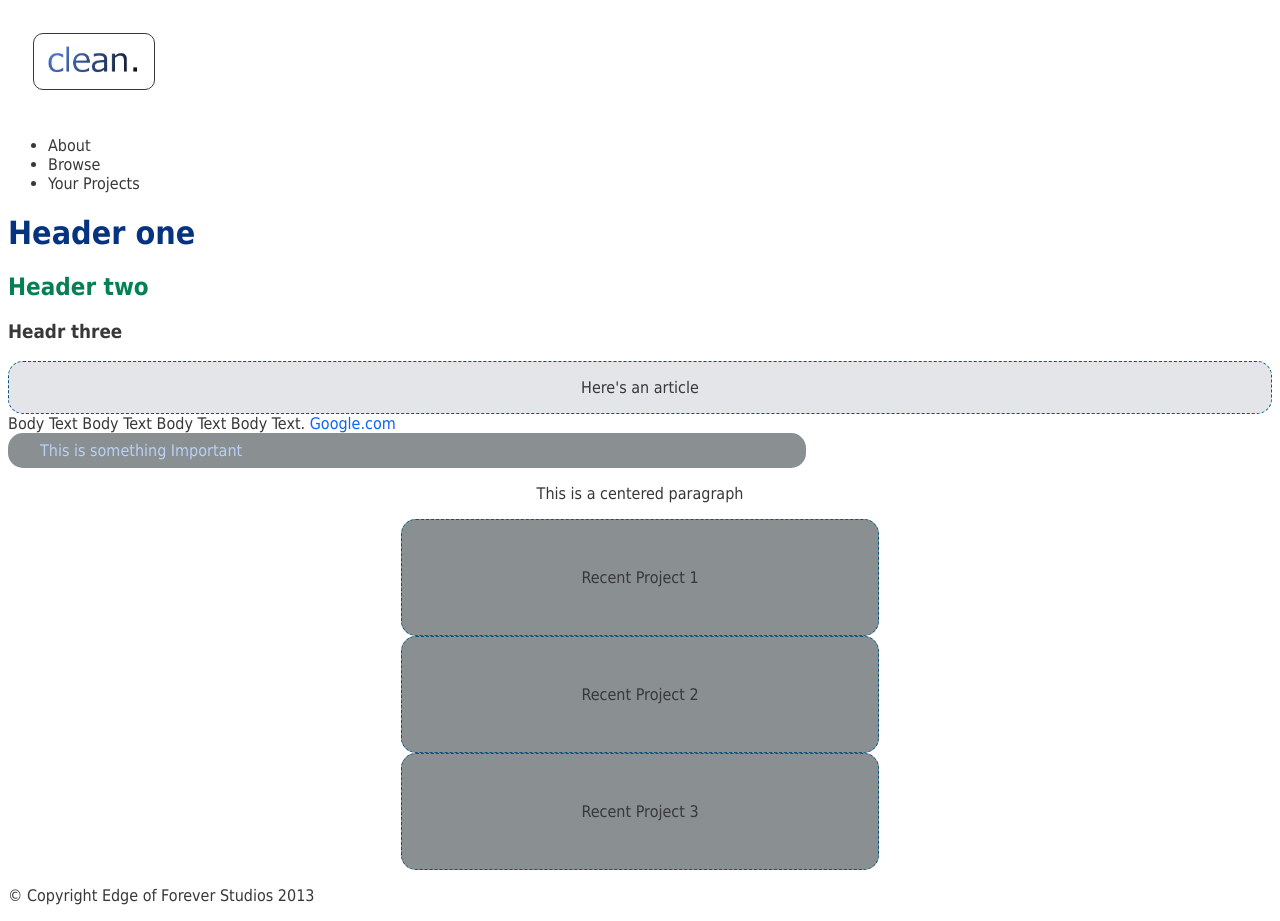
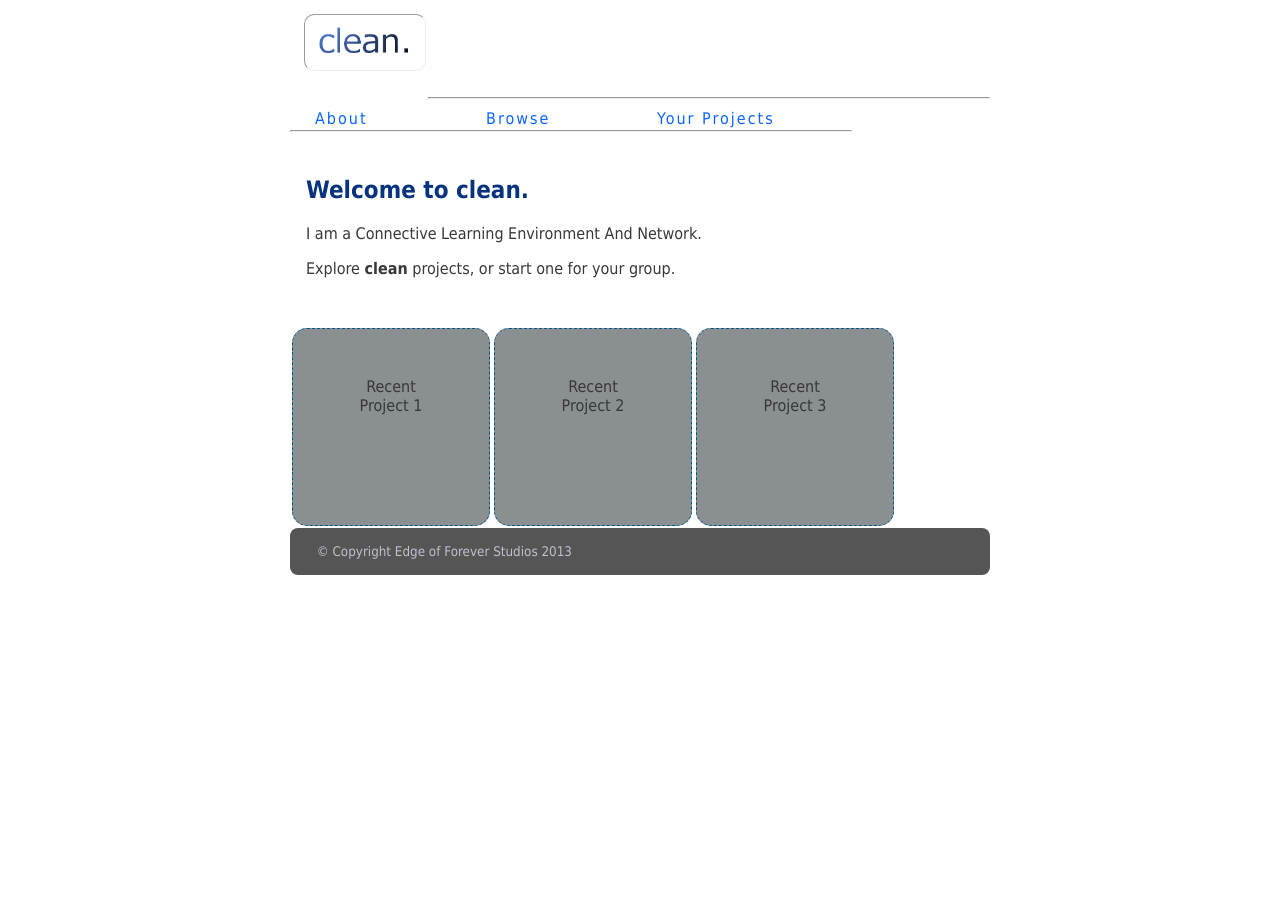
Before and after one commit to asymptoticdesign/clean, a Python web app: template templates/base.html in a window 1280 px wide. After the commit the page ends 575 px from the top, so only its background shows below. Run offline with Jinja, Linux system fonts and the light colour scheme; the template is opened without the code that fills it, so the values that code supplies are empty.

Commit message:
update to html

```diff
--- a/static/style.css
+++ b/static/style.css
@@ -3,14 +3,40 @@ body {
     font-family: Tahoma, Arial, sans-serif;
     color: #383838;
     background: #fff;
+    margin: 0 auto 1em;
+    width: 700px;
 }
 img.logo{
 	border: 1px;
 	border-radius: 10px 10px 10px 10px;
-	border-style: solid;
+	border-style: inset;
 	width: 100px;
 	padding: 0px 10px 0px 10px;
 	margin: 2%;
+}
+
+nav ul {
+    list-style-type: none;
+    margin: 0;
+    padding: 0;
+}
+
+nav li{
+	float: left;
+}
+
+nav a:link, nav a:visited {
+    display: block;
+    margin: 0 auto;
+    padding-bottom: 2px;
+    padding-left: 25px;
+    padding-top: 2px;
+    text-decoration: none;
+    width: 146px;
+    letter-spacing: 2px;
+}
+nav a:hover {
+    color: #555;
 }
 
 h1 {
@@ -23,12 +49,10 @@ h3 {
 }
 article {
     border-radius: 15px 15px 15px 15px;
-    text-align: center;
-    border: 1px;
+    border: 0px;
     border-style: dashed;
     border-color: #065780;
     padding: 1em;
-    background: #E3E5E8;
 }
 a:link {
     text-decoration: none;
@@ -42,6 +66,32 @@ a:visited {
     text-decoration: none;
     color: #0B557A;
 }
+
+ul.project {
+	text-align: center;
+    margin: auto;
+    list-style-type: none;
+    padding: 0;
+}
+
+.project li {
+	float: left;
+	width: 100px;
+	height: 100px;
+	border-radius: 15px 15px 15px 15px;
+    text-align: center;
+    border: 1px;
+    border-style: dashed;
+    border-color: #065780;
+    padding: 3em;
+    margin: 2px;
+    background: #8A8F91;
+}
+
+.projectpage p{
+	text-color: #ff0000;
+}
+
 .important {
     color: #BAD0F7;
     background: #8A8F91;
@@ -54,13 +104,16 @@ a:visited {
     text-align: center;
 }
 .spaceholder{
-    border-radius: 15px 15px 15px 15px;
-    text-align: center;
-    border: 1px;
-    border-style: dashed;
-    border-color: #065780;
-    padding: 3em;
-    background: #8A8F91;
-    width: 30%;
+	height: 100px;
+}
+
+footer {
+    background-color: #555;
+    border-radius: 8px 8px 8px 8px;
+    color: #C0C0CA;
+    font-family: Tahoma;
+    font-size: smaller;
+    padding: 0.2em 2em 0.2em 2em;
     margin: auto;
+    clear: both;
 }
--- a/templates/base.html
+++ b/templates/base.html
@@ -25,24 +25,33 @@
 			</hgroup>
 		</header>
 		<nav>
+			<hr width=80% align="right">
 			<ul>
-				<li>About</li>
-				<li>Browse</li>
-				<li>Your Projects</li>
+				<li><a href="about.html">About</a></li>
+				<li><a href="browse.html">Browse</a></li>
+				<li><a href="projects.html">Your Projects</a></li>
 			</ul>
+			<hr width=80% align="left">
 		</nav>
-    <h1>Header one</h1>
-    <h2>Header two</h2>
-    <h3>Headr three</h3>
-    <article>Here's an article</article>
-    Body Text Body Text Body Text
-    Body Text.
-    <a href = "http://www.google.com">Google.com</a>
-    <div class="important">This is something Important</div>
-    <p class="center">This is a centered paragraph</p>
-    <div class="spaceholder">Recent Project 1</div>
-    <div class="spaceholder">Recent Project 2</div>
-    <div class="spaceholder">Recent Project 3</div>
+	<!--- Begin section that can swap out to other pages --->
+	<article>
+		<h1>Welcome to <strong>clean</strong>.</h1>
+		<p>I am a Connective Learning Environment And Network.</p>
+		<p>Explore <strong>clean</strong> projects, or start one for your group.</p>
+	</article>
+	<p class = "center">
+	<ul class="project">
+		<li>Recent Project 1</li>
+		<li>Recent Project 2</li>
+		<li>Recent Project 3</li>
+	</ul></p>
+	<p class="spaceholder">
+
+	</p>
+	<p>
+
+	</p>
+    <!--- End section --->
 </body>
 
 			<footer>
--- a/urls.py
+++ b/urls.py
@@ -17,5 +17,4 @@ urlpatterns = patterns('',
     # Uncomment the next line to enable the admin:
     url(r'^admin/', include(admin.site.urls)),
 
-    url(r'^index/$', direct_to_template, {'template':'base.html'}),
 )
```
Also changed, not shown: templates/projects.html (added, +27 -0 lines), templates/about.html (added), templates/browse.html (added), 3 other files.
